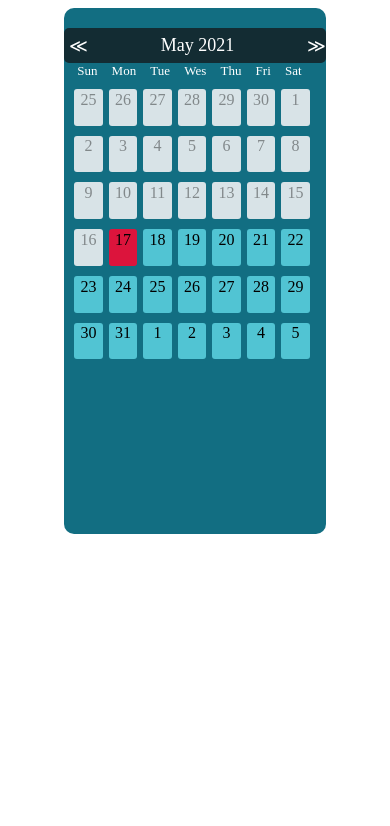
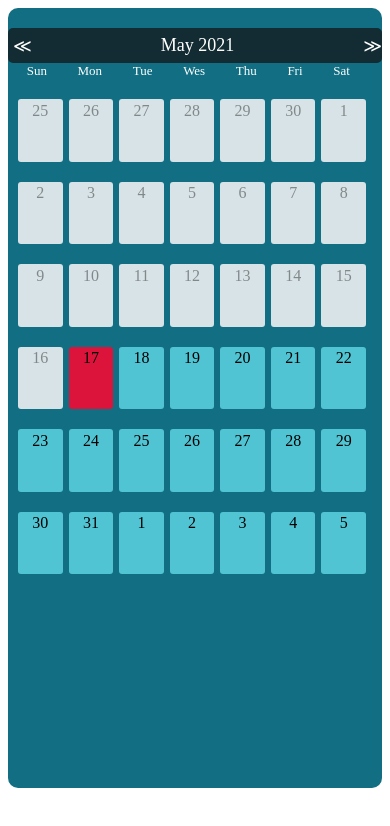
Before and after one commit to ajayw4003/React-Calender-App, a React (Create React App) app: page / in a window 390 px wide. Shown: the top 826 px of the page. Built offline with nearby package versions, Linux system fonts and the light colour scheme.

Commit message:
added style

```diff
--- a/src/components/calender.css
+++ b/src/components/calender.css
@@ -103,11 +103,12 @@
 
 @media screen and (max-width: 800px){
     .calender{
-        height: 60%;
+        height: 90%;
+        width: 100%;
     }
     .day div{
-        height: 35px;
-
+        height: 60px;
+        margin-top: 10px;
     }
     .show{
         width: 60%;
```
